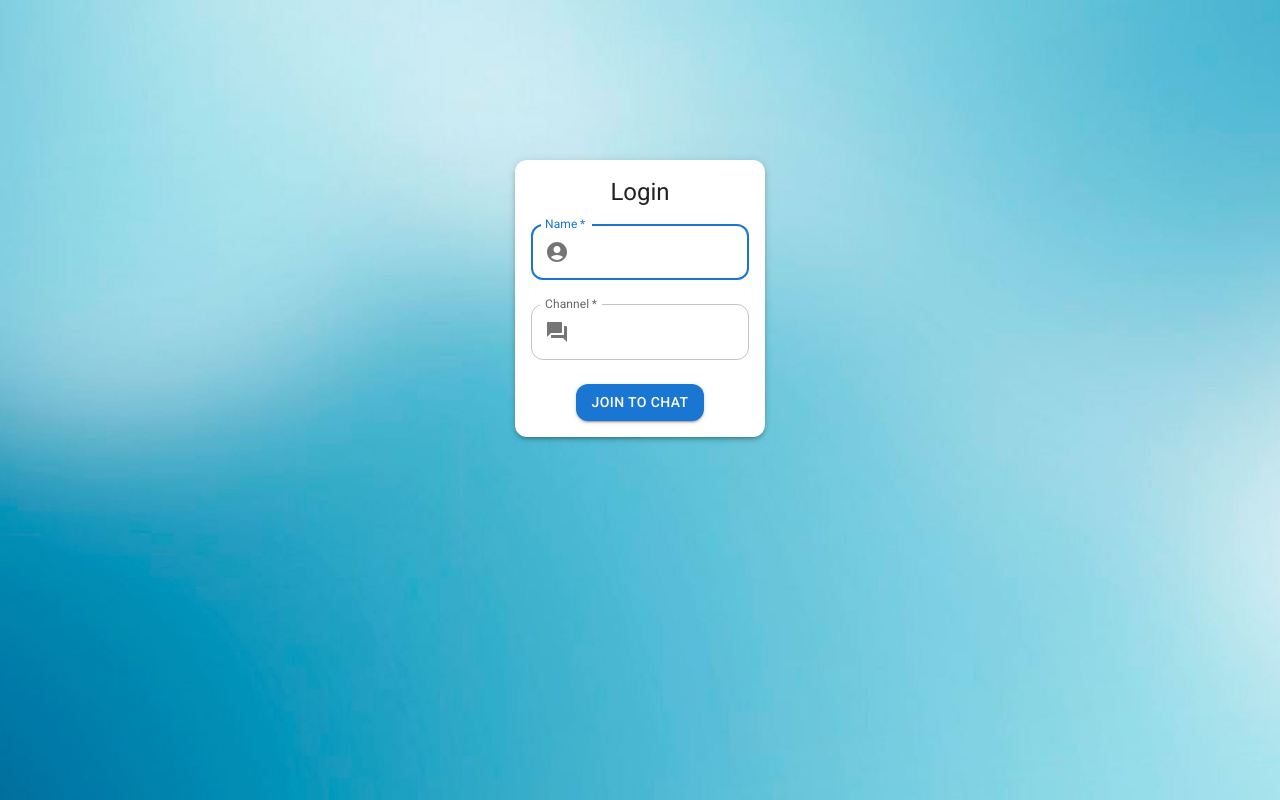
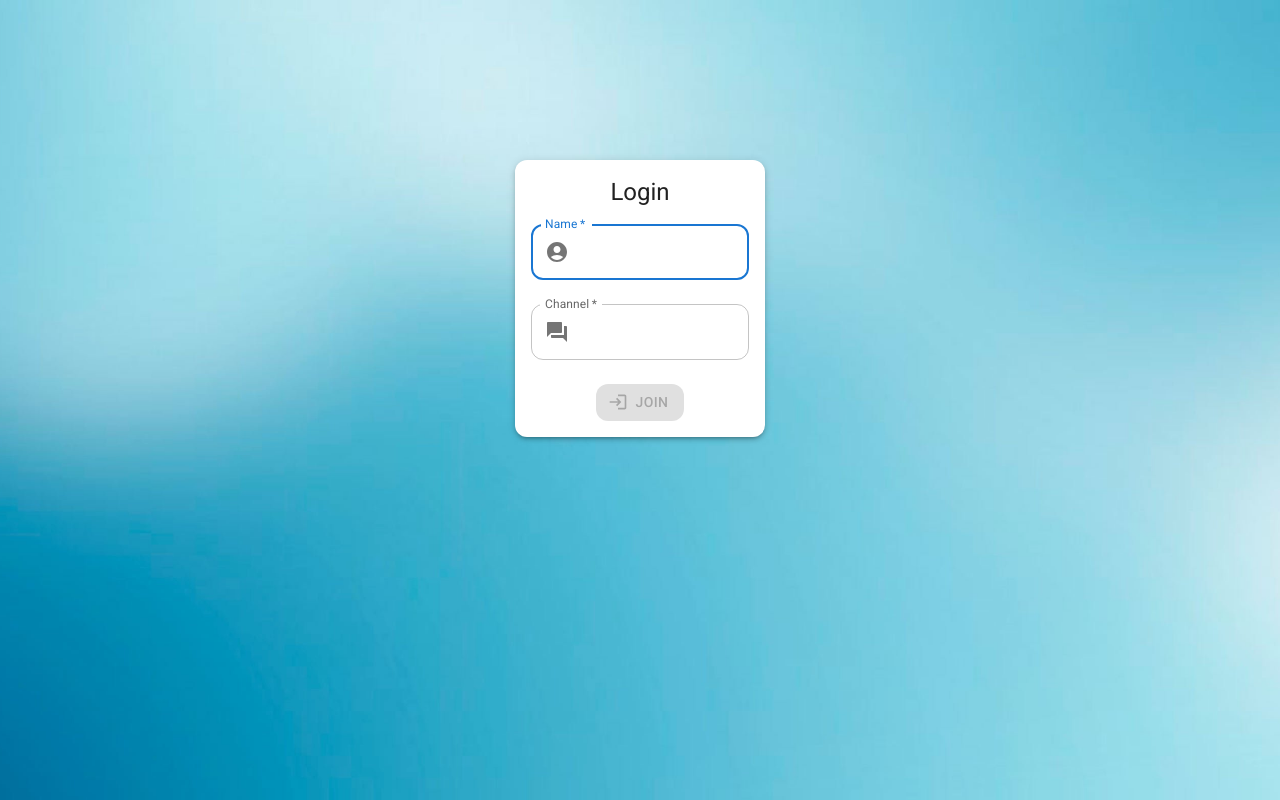
Before and after one commit to dessolat/react-chat-front, a React (Create React App) app: page / in a window 1280 px wide. Built offline with nearby package versions, Linux system fonts and the light colour scheme.

Commit message:
Add redux supp to App, LoginForm comps, add styles

```diff
--- a/src/App.js
+++ b/src/App.js
@@ -1,11 +1,20 @@
-import { useState } from 'react';
+import { useEffect } from 'react';
 import { Container, CssBaseline, Box } from '@mui/material';
 import { BrowserRouter as Router } from 'react-router-dom';
+import { privateRoutes, publicRoutes } from './routes/routes';
+import { useSelector } from 'react-redux';
+import useLogging from './hooks/useLogging';
 import './App.scss';
-import { privateRoutes, publicRoutes } from './routes/routes';
 
 function App() {
-  const [isLogged, setIsLogged] = useState(false);
+  const isLogged = useSelector(state => state.isLogged);
+	const login = useLogging()
+
+  useEffect(() => {
+		const logged = localStorage.getItem('isLogged');
+		logged === 'true' && login(true)
+		// eslint-disable-next-line
+	}, []);
 
   return (
     <Container maxWidth='md'>
--- a/src/components/LoginForm.js
+++ b/src/components/LoginForm.js
@@ -1,30 +1,38 @@
-import React, { useState } from 'react';
+import React from 'react';
 import { Box, TextField, Button, InputAdornment, Typography } from '@mui/material';
 import { AccountCircle } from '@mui/icons-material';
 import ForumIcon from '@mui/icons-material/Forum';
+import LoginIcon from '@mui/icons-material/Login';
+import useInput from '../hooks/useInput';
+import useLogging from '../hooks/useLogging';
 
 const LoginForm = () => {
-  const [userName, setUserName] = useState('');
-  const [channel, setChannel] = useState('');
+  const [userName, handleUserChange] = useInput();
+  const [channel, handleChannelChange] = useInput();
+  const login = useLogging();
 
   const handleSubmit = e => {
     e.preventDefault();
+    if (userName && channel) {
+      localStorage.setItem('isLogged', true);
+      login(true);
+    }
   };
 
   return (
-    <Box component='form' onSubmit={handleSubmit} noValidate sx={{textAlign: 'center'}}>
-			<Typography variant='h5' component='h3'>
-				Login
-			</Typography>
+    <Box component='form' onSubmit={handleSubmit} noValidate sx={{ textAlign: 'center' }}>
+      <Typography variant='h5' component='h3'>
+        Login
+      </Typography>
       <TextField
-			margin='normal'
+        margin='normal'
         required
         fullWidth
         name='username'
         label='Name'
         autoFocus
         value={userName}
-        onChange={e => setUserName(e.target.value)}
+        onChange={handleUserChange}
         InputProps={{
           startAdornment: (
             <InputAdornment position='start'>
@@ -33,7 +41,6 @@ const LoginForm = () => {
           )
         }}
       />
-
       <TextField
         margin='normal'
         padding='normal'
@@ -43,7 +50,7 @@ const LoginForm = () => {
         label='Channel'
         type='text'
         value={channel}
-        onChange={e => setChannel(e.target.value)}
+        onChange={handleChannelChange}
         InputProps={{
           startAdornment: (
             <InputAdornment position='start'>
@@ -52,8 +59,14 @@ const LoginForm = () => {
           )
         }}
       />
-      <Button type='submit' onSubmit={handleSubmit}  variant='contained' sx={{ mt: 2 }}>
-        Join to chat
+      <Button
+        type='submit'
+        startIcon={<LoginIcon />}
+        disabled={!(userName && channel)}
+        onSubmit={handleSubmit}
+        variant='contained'
+        sx={{ mt: 2 }}>
+        Join
       </Button>
     </Box>
   );
```
